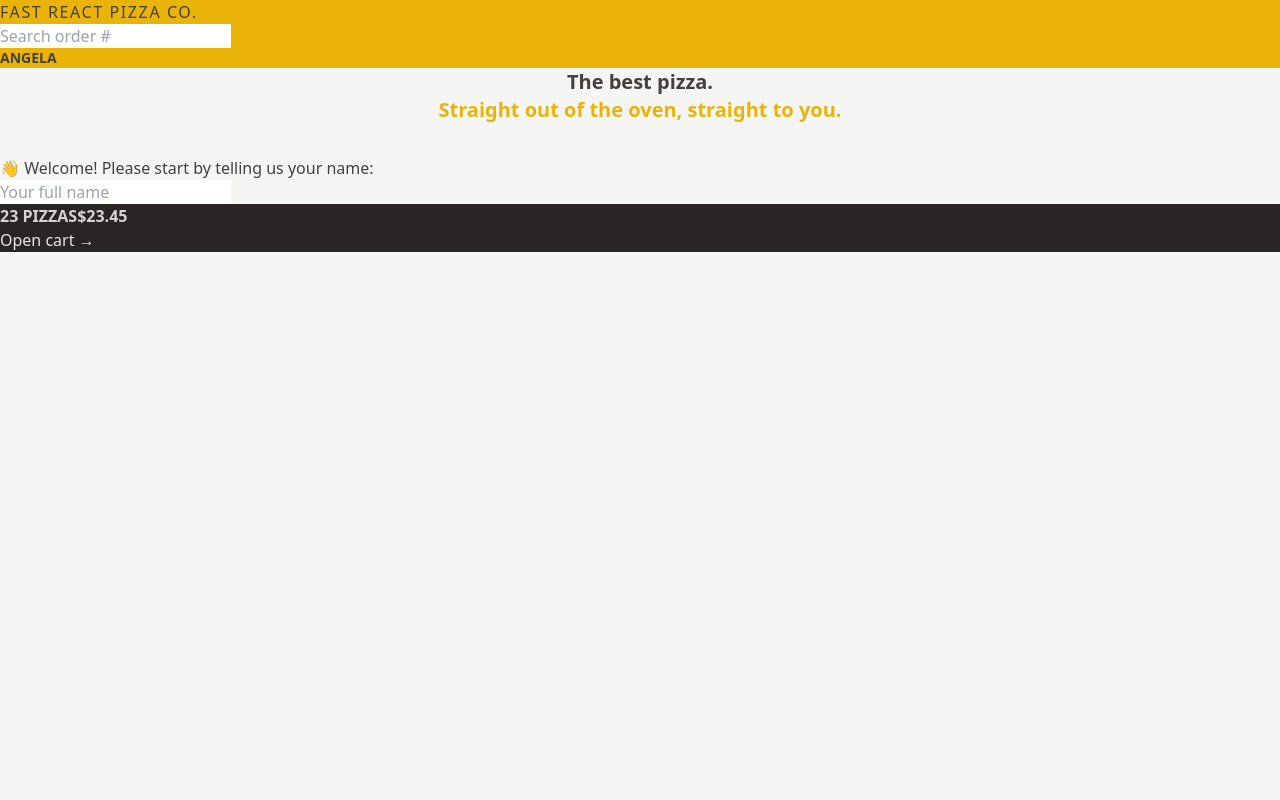
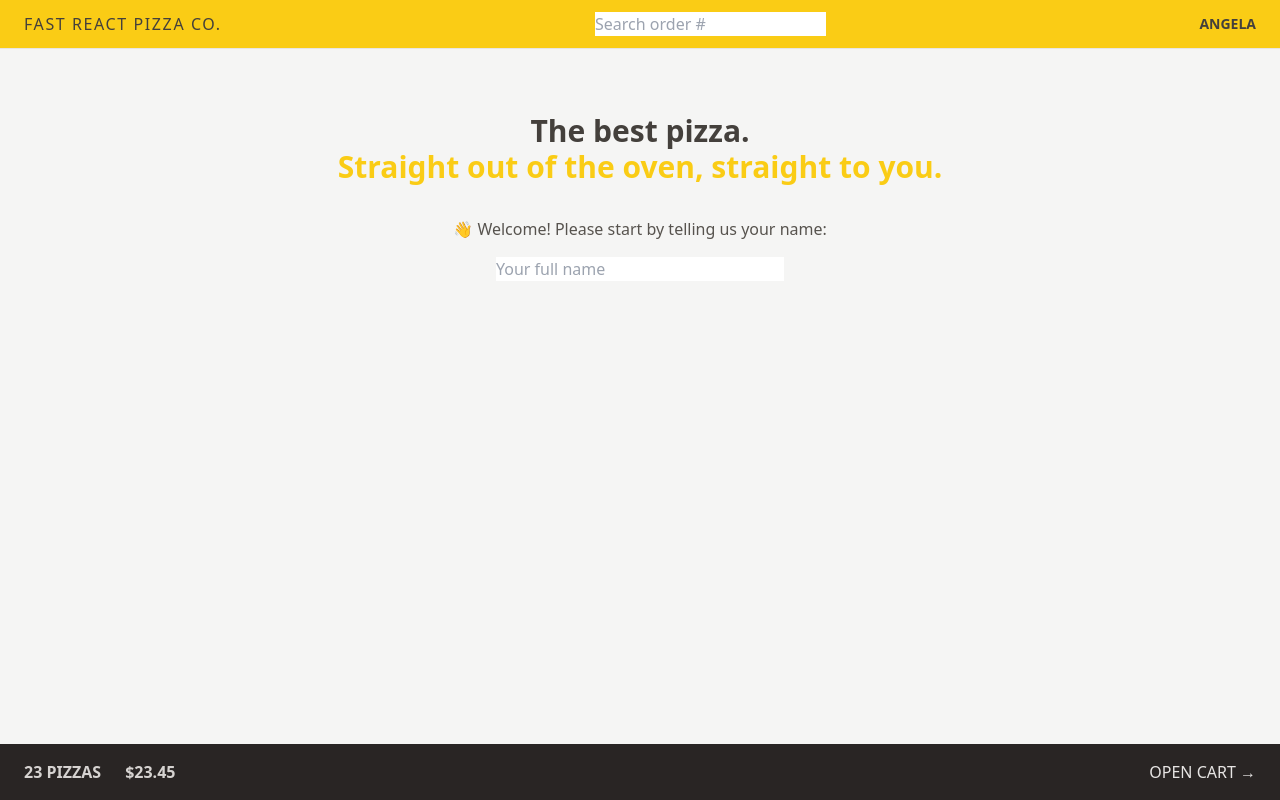
Before and after one commit to angiejo21/fast-react-pizza, a React (Vite) app: page / in a window 1280 px wide. Built offline with nearby package versions, Linux system fonts and the light colour scheme.

Commit message:
~ margins/padding/colors/states(hover-focus-disabled)

```diff
--- a/src/features/cart/Cart.jsx
+++ b/src/features/cart/Cart.jsx
@@ -1,23 +1,23 @@
-import { Link } from 'react-router-dom';
+import { Link } from "react-router-dom";
 
 const fakeCart = [
   {
     pizzaId: 12,
-    name: 'Mediterranean',
+    name: "Mediterranean",
     quantity: 2,
     unitPrice: 16,
     totalPrice: 32,
   },
   {
     pizzaId: 6,
-    name: 'Vegetale',
+    name: "Vegetale",
     quantity: 1,
     unitPrice: 13,
     totalPrice: 13,
   },
   {
     pizzaId: 11,
-    name: 'Spinach and Mushroom',
+    name: "Spinach and Mushroom",
     quantity: 1,
     unitPrice: 15,
     totalPrice: 15,
@@ -29,7 +29,12 @@
 
   return (
     <div>
-      <Link to="/menu">&larr; Back to menu</Link>
+      <Link
+        to="/menu"
+        className="hover: text-sm text-blue-500 hover:text-blue-600 hover:underline"
+      >
+        &larr; Back to menu
+      </Link>
 
       <h2>Your cart, %NAME%</h2>
 
--- a/src/features/cart/CartOverview.jsx
+++ b/src/features/cart/CartOverview.jsx
@@ -2,8 +2,8 @@
 
 function CartOverview() {
   return (
-    <div className="bg-stone-800 text-stone-200">
-      <p className="font-semibold uppercase text-stone-300">
+    <div className="flex items-center justify-between bg-stone-800 px-4 py-4 text-sm uppercase text-stone-200 sm:px-6 md:text-base">
+      <p className="space-x-4 font-semibold text-stone-300 sm:space-x-6">
         <span>23 pizzas</span>
         <span>$23.45</span>
       </p>
--- a/src/features/order/CreateOrder.jsx
+++ b/src/features/order/CreateOrder.jsx
@@ -6,7 +6,7 @@
 // https://uibakery.io/regex-library/phone-number
 const isValidPhone = (str) =>
   /^\+?\d{1,4}?[-.\s]?\(?\d{1,3}?\)?[-.\s]?\d{1,4}[-.\s]?\d{1,4}[-.\s]?\d{1,9}$/.test(
-    str
+    str,
   );
 
 const fakeCart = [
@@ -78,7 +78,10 @@
         </div>
         <input type="hidden" name="cart" value={JSON.stringify(cart)} />
         <div>
-          <button disabled={isSubmitting}>
+          <button
+            disabled={isSubmitting}
+            className="inline-block rounded-full bg-yellow-400 px-4 py-3 font-semibold uppercase tracking-wide text-stone-800 transition-colors duration-300 hover:bg-yellow-300 focus:outline-none focus:ring focus:ring-yellow-300 focus:ring-offset-2 disabled:cursor-not-allowed"
+          >
             {isSubmitting ? "Placing order..." : "Order now"}
           </button>
         </div>
--- a/src/features/user/CreateUser.jsx
+++ b/src/features/user/CreateUser.jsx
@@ -1,7 +1,7 @@
-import { useState } from 'react';
+import { useState } from "react";
 
 function CreateUser() {
-  const [username, setUsername] = useState('');
+  const [username, setUsername] = useState("");
 
   function handleSubmit(e) {
     e.preventDefault();
@@ -9,16 +9,19 @@
 
   return (
     <form onSubmit={handleSubmit}>
-      <p>👋 Welcome! Please start by telling us your name:</p>
+      <p className="mb-4 text-sm text-stone-600 md:text-base">
+        👋 Welcome! Please start by telling us your name:
+      </p>
 
       <input
         type="text"
         placeholder="Your full name"
         value={username}
         onChange={(e) => setUsername(e.target.value)}
+        className="w-72"
       />
 
-      {username !== '' && (
+      {username !== "" && (
         <div>
           <button>Start ordering</button>
         </div>
--- a/src/features/user/Username.jsx
+++ b/src/features/user/Username.jsx
@@ -1,5 +1,5 @@
 function Username() {
-  return <div className="text-sm font-semibold">Angela</div>;
+  return <div className="hidden text-sm font-semibold md:block">Angela</div>;
 }
 
 export default Username;
--- a/src/ui/AppLayout.jsx
+++ b/src/ui/AppLayout.jsx
@@ -8,12 +8,14 @@
   const isLoading = navigation.state === "loading";
 
   return (
-    <div className="layout">
+    <div className="grid h-screen grid-rows-[auto_1fr_auto]">
       {isLoading && <Loader />}
       <Header />
-      <main>
-        <Outlet />
-      </main>
+      <div className="overflow-scroll">
+        <main className="mx-auto max-w-3xl">
+          <Outlet />
+        </main>
+      </div>
       <CartOverview />
     </div>
   );
--- a/src/ui/Header.jsx
+++ b/src/ui/Header.jsx
@@ -4,7 +4,7 @@
 
 function Header() {
   return (
-    <header className="bg-yellow-500 uppercase">
+    <header className="flex items-center justify-between border-b border-stone-200 bg-yellow-400 px-4 py-3 uppercase sm:px-6">
       <Link to="/" className="tracking-widest">
         Fast React Pizza Co.
       </Link>
--- a/src/ui/Home.jsx
+++ b/src/ui/Home.jsx
@@ -2,11 +2,11 @@
 
 function Home() {
   return (
-    <div>
-      <h1 className="mb-8 text-center text-xl font-semibold">
+    <div className="my-10 px-4 text-center sm:my-16">
+      <h1 className="mb-8 text-xl font-semibold md:text-3xl">
         The best pizza.
         <br />
-        <span className="text-yellow-500">
+        <span className="text-yellow-400">
           Straight out of the oven, straight to you.
         </span>
       </h1>
```
